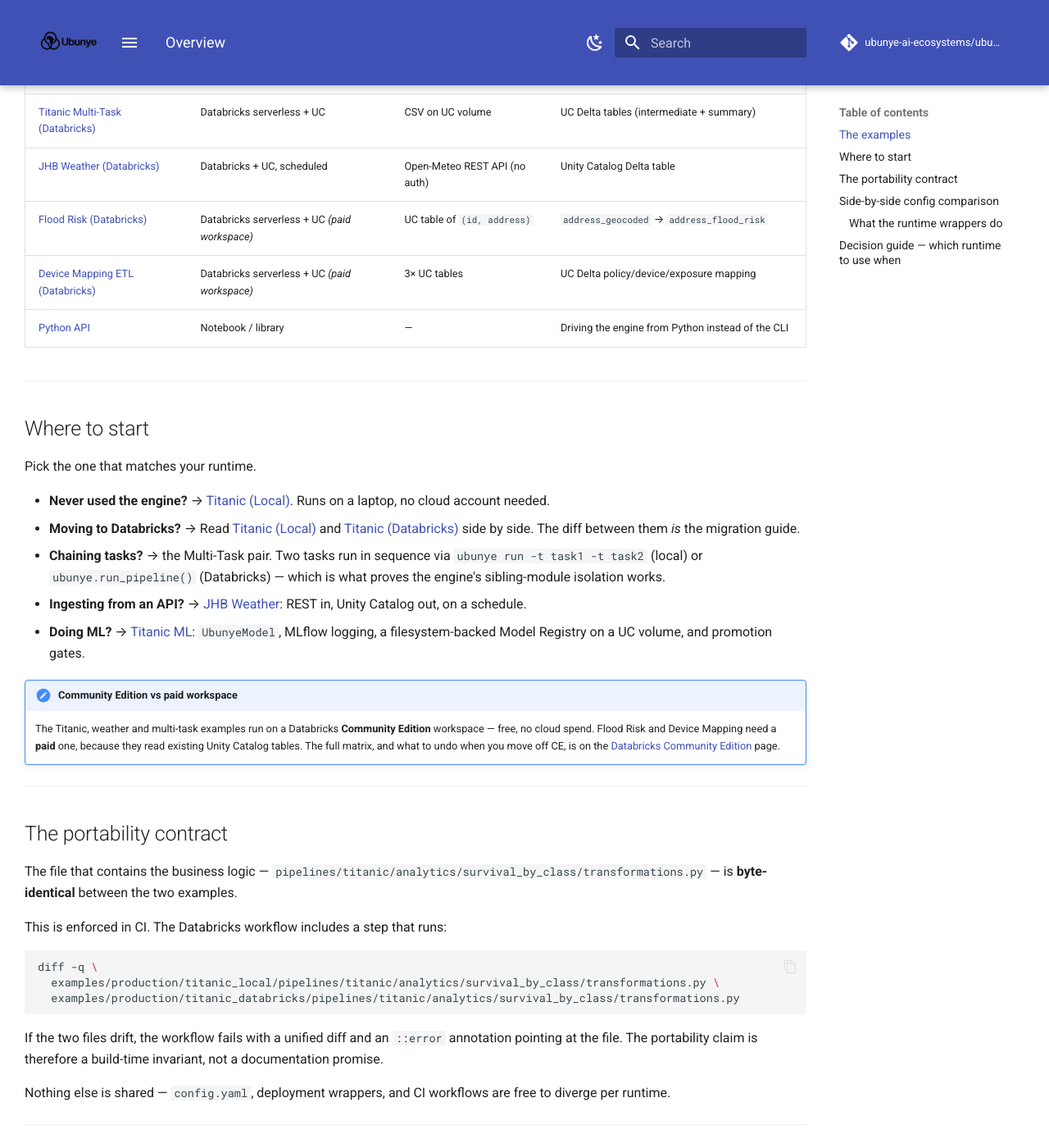
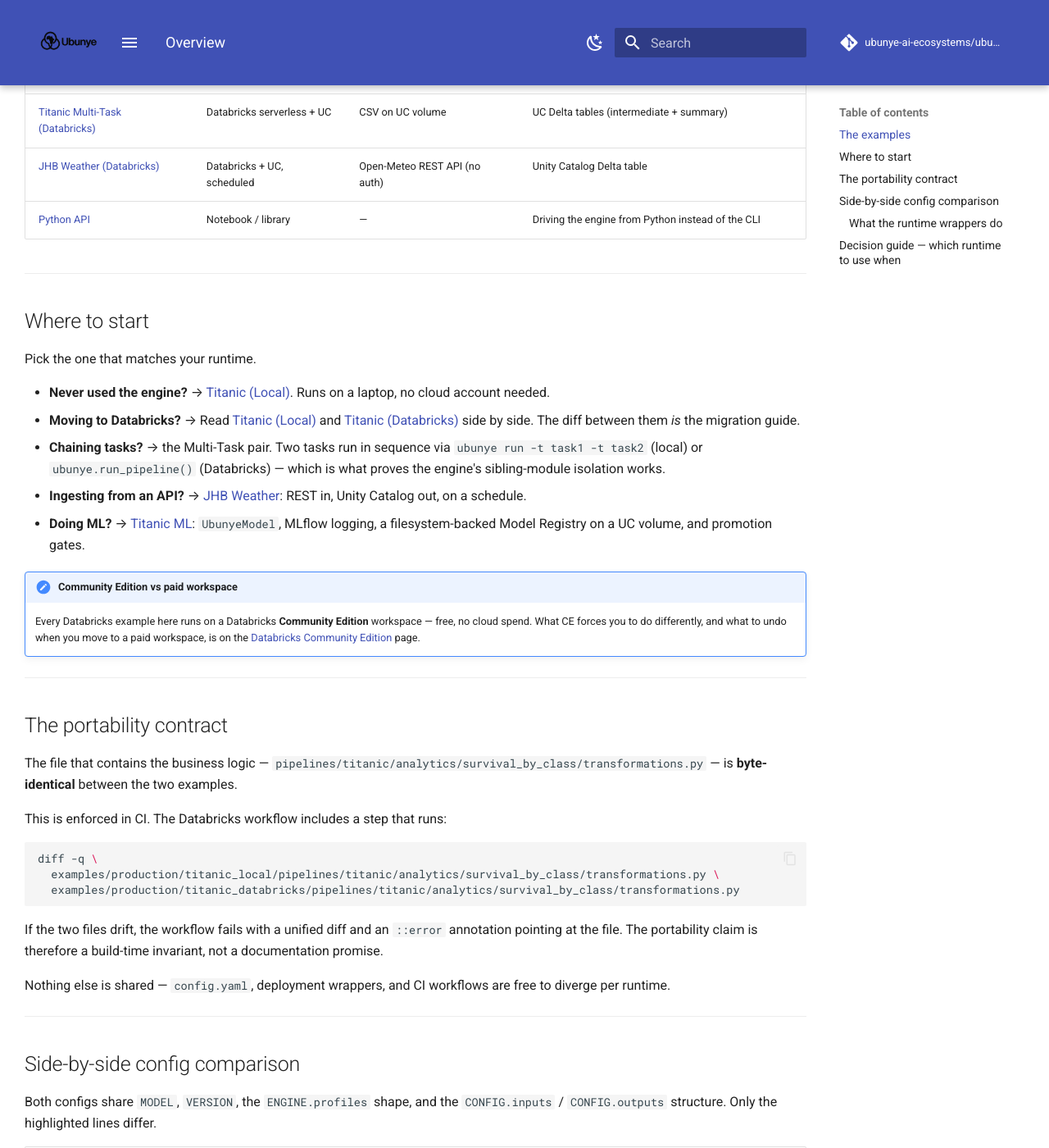
Before and after one commit to ubunye-ai-ecosystems/ubunye_engine, an MkDocs documentation site: the page built from docs/examples/index.md, in a window 1280 px wide and 1400 px high, scrolled down 714 px. Shown: the whole window at 82% size. Built offline with MkDocs 1.6.1 and Material for MkDocs 9.7.7, drawn with Linux system fonts in a browser that asks for light colours; comment, search, counter and statistics services are not loaded.

Commit message:
chore: remove the telematics, flood-risk and client-derived examples
Removes from the tip of the tree:

  examples/production/device_mapping_etl_databricks/   (policy-device / IMEI /
                                                        MI exposure mapping)
  examples/production/flood_risk_databricks/           (TomTom geocoding +
                                                        JBA flood metrics)
  .github/workflows/device_mapping_etl_databricks.yml
  .github/workflows/flood_risk_databricks.yml
  docs/examples/device-mapping.md
  docs/examples/flood-risk.md

plus every reference to them: the mkdocs nav, the Examples overview and
Community Edition tables, the production README, and a client-specific
secrets example in the notebook pattern (secrets_scope: "flood-risk",
TOMTOM_API_KEY) which is now generic.

The remaining examples — Titanic (local, Databricks, ML, multi-task) and JHB
Weather — are all built on public data, and all of them run on Databricks
Community Edition. The two removed examples were the only ones that needed a
paid workspace, because they read pre-existing Unity Catalog tables.

Docs build clean with no broken links; 671 tests pass.

NOTE: this removes the content from the tip only. The repository is public and
these files remain in its git history — including two workflows that carried the
client name outright (client_flood_risk_databricks.yml,
client_telematics_etl_databricks.yml) and a commit titled "client examples". A
history rewrite is a separate, destructive operation and has not been done.

Co-Authored-By: Claude Opus 4.8 <noreply@anthropic.com>
Claude-Session: https://claude.ai/code/session_01E55iQGmScnkLqrNDEJaKT3

```diff
--- a/docs/examples/community-edition.md
+++ b/docs/examples/community-edition.md
@@ -1,6 +1,6 @@
 # Databricks Community Edition
 
-Most of the Databricks examples target **Community Edition**, so they run on a free
+The Databricks examples target **Community Edition**, so they run on a free
 workspace with no cloud spend. That choice costs something, and this page is the
 honest accounting of it: what CE forces you to do differently, and what to undo when
 you move to a paid workspace.
@@ -17,8 +17,6 @@ so it cannot drift from the examples it describes.
 | [Titanic ML (Databricks)](titanic-ml-databricks.md) | :material-check: yes | :material-check: yes |
 | [Titanic Multi-Task (Databricks)](titanic-multitask-databricks.md) | :material-check: yes | :material-check: yes |
 | [JHB Weather (Databricks)](jhb-weather.md) | :material-check: yes | :material-check: yes |
-| [Flood Risk (Databricks)](flood-risk.md) | :material-close: **no** — reads existing UC tables | :material-check: yes |
-| [Device Mapping ETL (Databricks)](device-mapping.md) | :material-close: **no** — reads 3 existing UC tables | :material-check: yes |
 | [Titanic (Local)](titanic-local.md) | n/a — no Databricks needed | n/a |
 
 ---
--- a/docs/examples/index.md
+++ b/docs/examples/index.md
@@ -25,8 +25,6 @@ and CI enforces it with `diff -q` — if they ever drift, the build fails.
 | [Titanic Multi-Task (Local)](titanic-multitask-local.md) | Local SparkSession | CSV on disk | Intermediate + summary Parquet |
 | [Titanic Multi-Task (Databricks)](titanic-multitask-databricks.md) | Databricks serverless + UC | CSV on UC volume | UC Delta tables (intermediate + summary) |
 | [JHB Weather (Databricks)](jhb-weather.md) | Databricks + UC, scheduled | Open-Meteo REST API (no auth) | Unity Catalog Delta table |
-| [Flood Risk (Databricks)](flood-risk.md) | Databricks serverless + UC *(paid workspace)* | UC table of `(id, address)` | `address_geocoded` → `address_flood_risk` |
-| [Device Mapping ETL (Databricks)](device-mapping.md) | Databricks serverless + UC *(paid workspace)* | 3× UC tables | UC Delta policy/device/exposure mapping |
 | [Python API](python-api.md) | Notebook / library | — | Driving the engine from Python instead of the CLI |
 
 ---
@@ -50,10 +48,9 @@ Pick the one that matches your runtime.
 
 !!! note "Community Edition vs paid workspace"
 
-    The Titanic, weather and multi-task examples run on a Databricks **Community
-    Edition** workspace — free, no cloud spend. Flood Risk and Device Mapping need a
-    **paid** one, because they read existing Unity Catalog tables. The full matrix,
-    and what to undo when you move off CE, is on the
+    Every Databricks example here runs on a Databricks **Community Edition**
+    workspace — free, no cloud spend. What CE forces you to do differently, and what
+    to undo when you move to a paid workspace, is on the
     [Databricks Community Edition](community-edition.md) page.
 
 ---
--- a/examples/production/README.md
+++ b/examples/production/README.md
@@ -22,16 +22,14 @@ The short answer: the business logic does not change. The config shifts from
 | [`titanic_ml_databricks/`](./titanic_ml_databricks/) | Databricks serverless + UC (ML)     | CSV on UC volume             | Training audit log + predictions (UC Delta); MLflow + Model Registry |
 | [`titanic_multitask_local/`](./titanic_multitask_local/) | Local SparkSession             | CSV on disk                  | Intermediate + summary Parquet on disk |
 | [`titanic_multitask_databricks/`](./titanic_multitask_databricks/) | Databricks serverless + UC | CSV on UC volume | Unity Catalog Delta tables (intermediate + summary) |
-| [`device_mapping_etl_databricks/`](./device_mapping_etl_databricks/) | Databricks serverless + UC (paid workspace only) | 3x UC tables (policy-device details, user-IMEI, MI exposure) | UC Delta table (policy/device/exposure mapping) |
-| [`flood_risk_databricks/`](./flood_risk_databricks/) | Databricks serverless + UC (paid) | UC table with `(id, address)` | Unity Catalog Delta tables (`address_geocoded` → `address_flood_risk`) |
 
 The first two answer *"how much code changes when I move from laptop to
 Databricks?"* — the business logic is byte-identical across them. The third
 shows REST ingestion + Unity Catalog sinks with a scheduled Databricks job.
 The fourth is the end-to-end ML lifecycle counterpart: `UbunyeModel` +
 MLflow logging + filesystem-backed Model Registry on a UC volume, with
-promotion gates. The fifth and sixth are **multi-task chaining** pairs: two
-tasks run sequentially via `ubunye run -t task1 -t task2` (local) or
+promotion gates. The last two are a **multi-task chaining** pair: two tasks
+run sequentially via `ubunye run -t task1 -t task2` (local) or
 `ubunye.run_pipeline()` (Databricks), validating that the engine's
 sibling-module isolation works correctly. Their `transformations.py` files
 are byte-identical — only the configs change (s3 → unity).
--- a/mkdocs.yml
+++ b/mkdocs.yml
@@ -65,8 +65,6 @@ nav:
       - Titanic Multi-Task (Local): examples/titanic-multitask-local.md
       - Titanic Multi-Task (Databricks): examples/titanic-multitask-databricks.md
       - JHB Weather (Databricks): examples/jhb-weather.md
-      - Flood Risk (Databricks): examples/flood-risk.md
-      - Device Mapping ETL (Databricks): examples/device-mapping.md
       - Python API: examples/python-api.md
   - Patterns:
       - Notebook Prototyping: patterns/notebook.md
```
Also changed, not shown: docs/patterns/notebook.md (+2 -2 lines).
